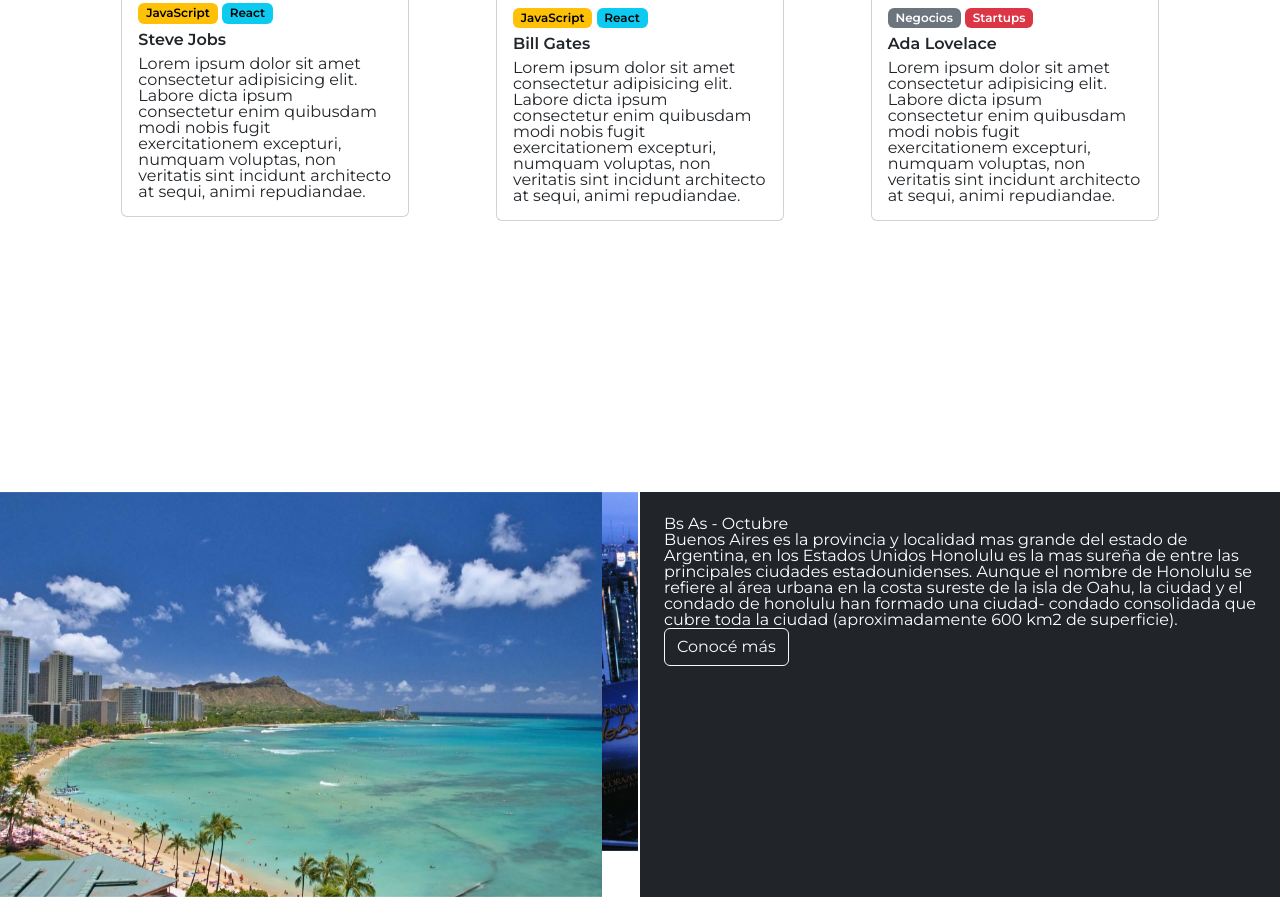
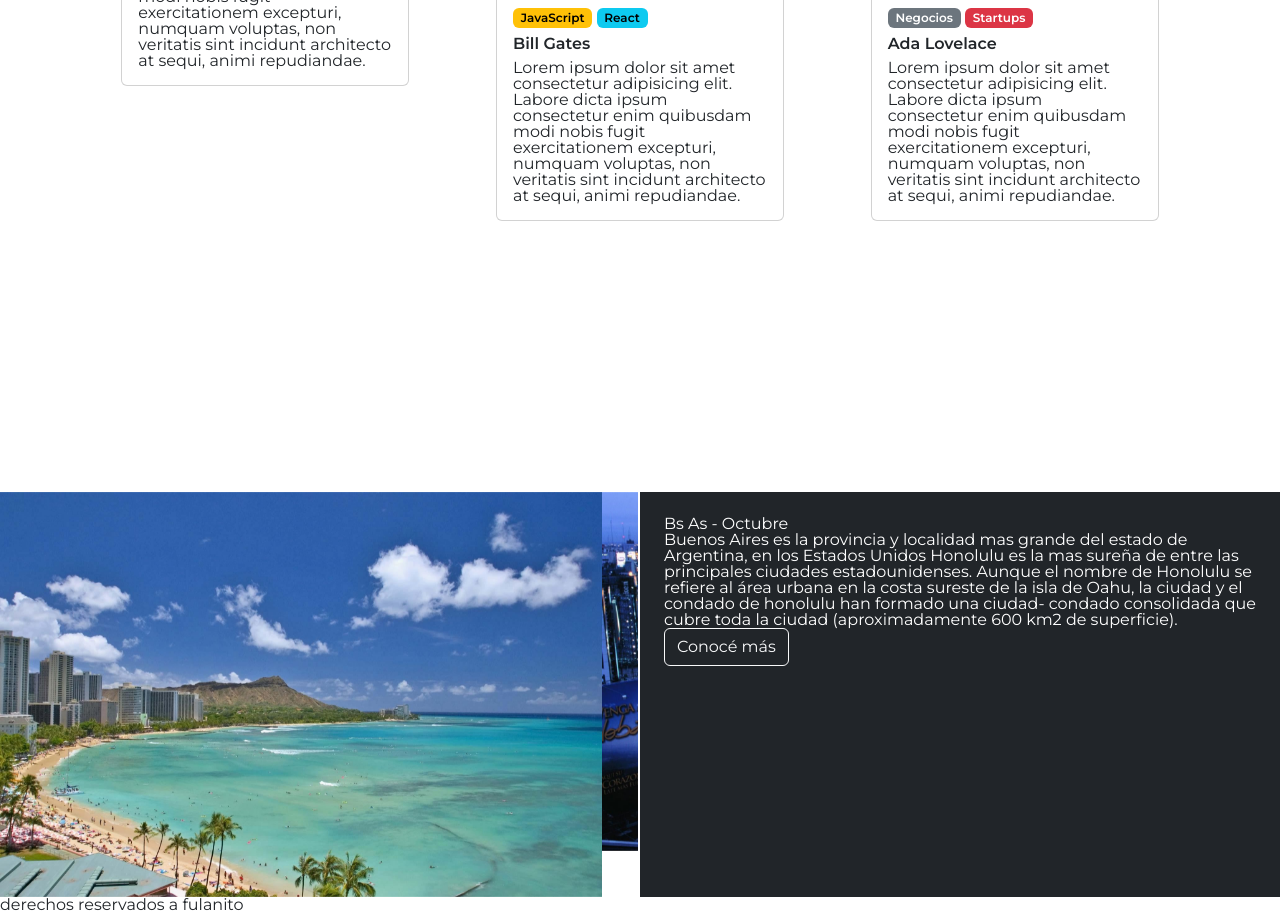
Before and after one commit to ElianZas/proyectocodoacodo-elian, a plain HTML site: page index.html in a window 1280 px wide. Shown: the part 1474-2388 px from the top of the page. Drawn offline with nearby package versions, Linux system fonts and the light colour scheme.

Commit message:
imagen-steve borrada | index footer actualizado v 1.1

```diff
--- a/index.html
+++ b/index.html
@@ -106,7 +106,7 @@
         </div>
     </section>
 
-    <footer></footer>
+    <footer>derechos reservados a fulanito</footer>
     <script src="https://cdn.jsdelivr.net/npm/bootstrap@5.3.2/dist/js/bootstrap.bundle.min.js" integrity="sha384-C6RzsynM9kWDrMNeT87bh95OGNyZPhcTNXj1NW7RuBCsyN/o0jlpcV8Qyq46cDfL" crossorigin="anonymous"></script>
 </body>
 </html>
```
Also changed, not shown: images/steve.jpg (deleted).
